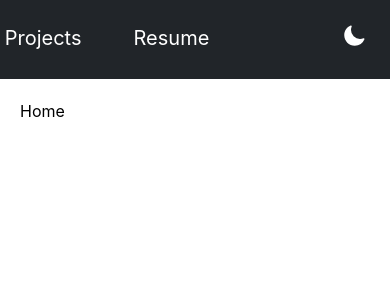
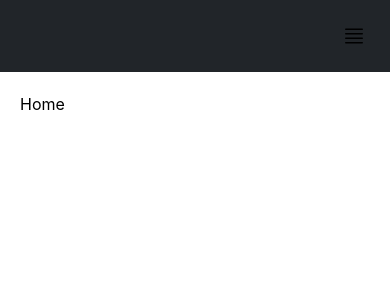
Before and after one commit to PrgDominique/Portfolio, a Next.js app: page / in a window 390 px wide. Shown: the top 300 px of the page. Built offline with nearby package versions, Linux system fonts and the light colour scheme.

Commit message:
added hamburger menu on mobile navbar

```diff
--- a/src/components/Navbar.tsx
+++ b/src/components/Navbar.tsx
@@ -2,6 +2,7 @@ import { useColorMode } from '@/hooks/useColorMode'
 import { useRouter } from 'next/router'
 import { ToggleButton } from './ui/button/ToggleButton'
 import { ListItem } from './ui/navbar/ListItem'
+import Menu from './ui/navbar/Menu'
 
 const Navbar = () => {
   const [colorMode, toggleColor] = useColorMode()
@@ -12,8 +13,8 @@ const Navbar = () => {
 
   return (
     <div className='bg-[#212529] p-6'>
-      <div className='grid grid-cols-3 gap-8 text-white text-xl'>
-        <div className='flex justify-end col-span-2'>
+      <div className='grid grid-cols-4 max-md:hidden text-white text-xl'>
+        <div className='flex justify-end col-span-3'>
           <ul className='flex gap-5'>
             <li>
               <ListItem
@@ -54,8 +55,11 @@ const Navbar = () => {
         </div>
         <div className='flex justify-end'>
           <ToggleButton colorMode={colorMode} toggleColor={toggleColor} />
+      </div>
         </div>
-      </div>
+        <div className="flex justify-end md:hidden">
+          <Menu />
+        </div>
     </div>
   )
 }
--- /dev/null
+++ b/src/components/ui/navbar/Menu.tsx
@@ -0,0 +1,24 @@
+import React from 'react'
+
+const Menu = () => {
+  return (
+    <div>
+      <svg
+        xmlns='http://www.w3.org/2000/svg'
+        fill='none'
+        viewBox='0 0 24 24'
+        strokeWidth='1.5'
+        stroke='currentColor'
+        className='w-6 h-6'
+      >
+        <path
+          strokeLinecap='round'
+          strokeLinejoin='round'
+          d='M3.75 5.25h16.5m-16.5 4.5h16.5m-16.5 4.5h16.5m-16.5 4.5h16.5'
+        />
+      </svg>
+    </div>
+  )
+}
+
+export default Menu
```
